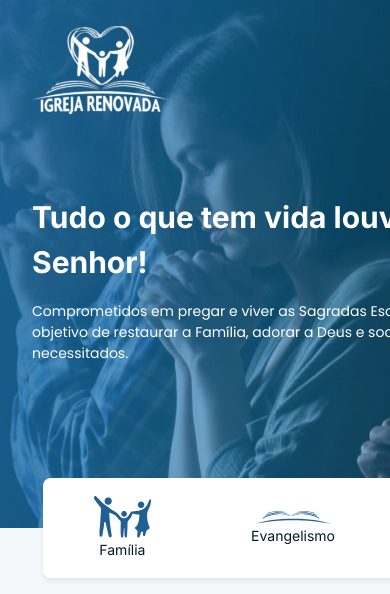
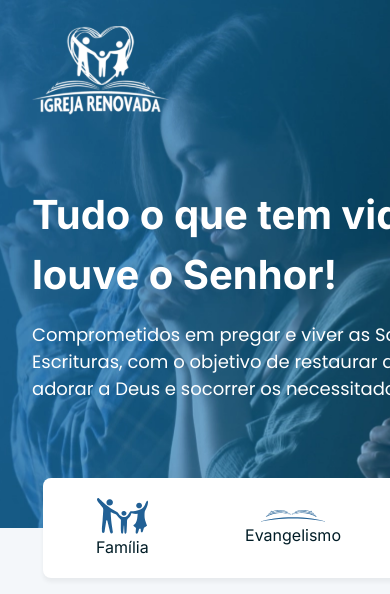
Before and after one commit to eriquyjhordan/igreja-renovada, a Next.js app: page / in a window 390 px wide. Shown: the top 594 px of the page. Built offline with nearby package versions, Linux system fonts and the light colour scheme.

Commit message:
feat: remove last break point

```diff
--- a/src/styles/Home.module.css
+++ b/src/styles/Home.module.css
@@ -169,36 +169,17 @@
   }
 
   .titleWrapper {
-    margin-top: 5rem;
+    margin-top: 4.375rem;
   }
 
   .title {
-    font-size: 2.25rem;
+    font-size: 40px;
     line-height: 150%;
   }
 
   .subTitle {
-    font-size: 1rem;
+    font-size: 1.125rem;
     line-height: 150%;
     margin-top: 1rem;
   }
 }
-
-@media (max-width: 440px) {
-  .principleItem>img {
-    width: 80%;
-  }
-
-  .principlesText {
-    font-size: 0.875rem;
-  }
-
-  .title {
-    font-size: 1.875rem;
-  }
-
-  .subTitle {
-    font-size: 14px;
-    margin-top: 1rem;
-  }
-}
```
